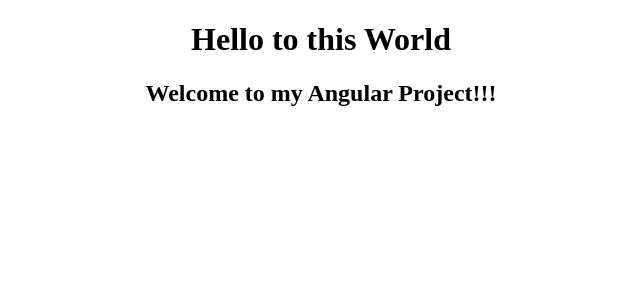
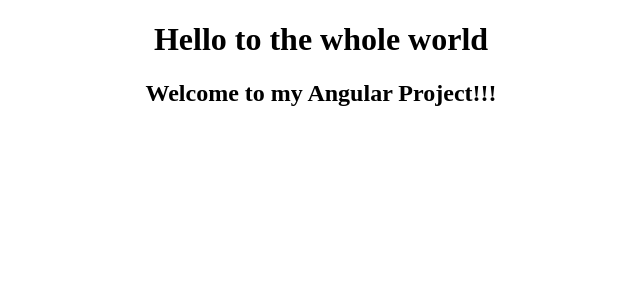
Before and after one commit to thifaya/project2, an Angular app: page / in a window 1280 px wide. Shown: the top 300 px of the page, without its empty margins (319-959 px from the left). Built offline with nearby package versions, Linux system fonts and the light colour scheme.

Commit message:
the world

```diff
--- a/src/app/app.component.html
+++ b/src/app/app.component.html
@@ -1,6 +1,6 @@
 
 <div style="text-align:center">
-  <h1>Hello to this World</h1>
+  <h1>Hello to the whole world</h1>
   <h2>
     Welcome to {{ title }}!
   </h2>
```
